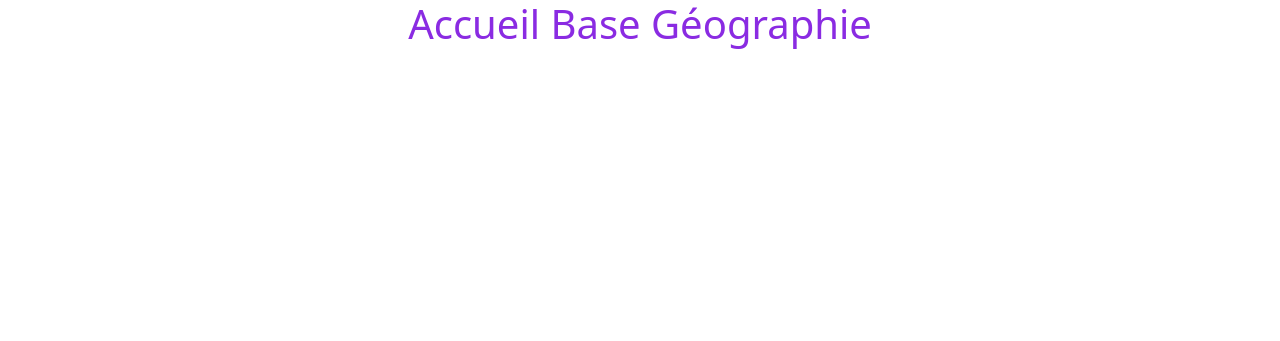
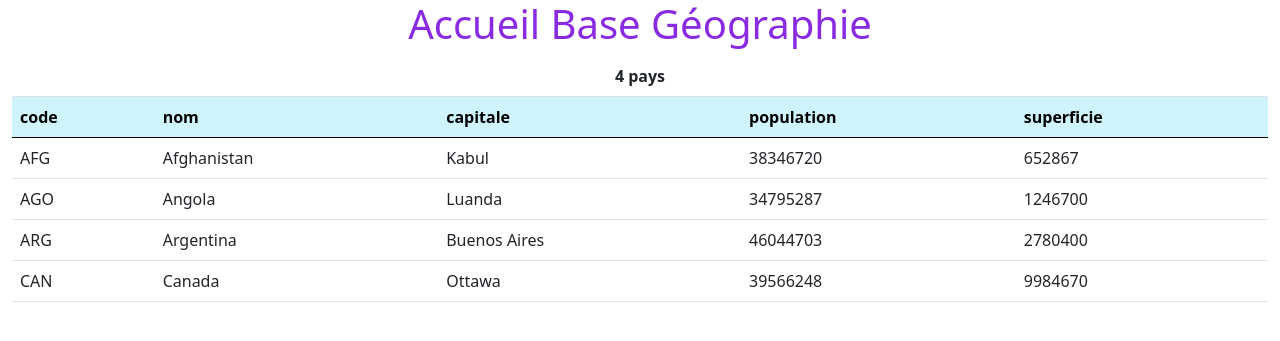
Before and after one commit to fred-lefevre/php-mariadb-geo, a PHP site: page / in a window 1280 px wide. Shown: the top 341 px of the page. Run offline with PHP 8.4, Linux system fonts and the light colour scheme; data comes from the database, SQL or seed files in the repository.

Commit message:
Affichage de la liste de tous les pays dans la page d'accueil

```diff
--- a/geographie.sql
+++ b/geographie.sql
@@ -14,4 +14,5 @@ CREATE TABLE geographie.pays (
 
 INSERT INTO geographie.pays (code, nom, capitale, population, superficie) VALUES ('AFG', 'Afghanistan', 'Kabul', 38346720, 652867);
 INSERT INTO geographie.pays (code, nom, capitale, population, superficie) VALUES ('AGO', 'Angola', 'Luanda', 34795287, 1246700);
+INSERT INTO geographie.pays (code, nom, capitale, population, superficie) VALUES ('ARG', 'Argentina', 'Buenos Aires', 46044703, 2780400);
 INSERT INTO geographie.pays (code, nom, capitale, population, superficie) VALUES ('CAN', 'Canada', 'Ottawa', 39566248, 9984670);
--- a/src/index.php
+++ b/src/index.php
@@ -1,5 +1,9 @@
 <?php
-
+$dbh = new PDO('mysql:host=127.0.0.1;dbname=geographie;port=3306;charset=utf8mb4', 'marco', 'polo');
+$stmt = $dbh->query('SELECT * FROM pays');
+$les_pays = $stmt->fetchAll(PDO::FETCH_ASSOC);
+$nb_pays = count($les_pays);
+$dbh = null;
 ?>
 <!DOCTYPE html>
 <html lang="fr">
@@ -16,9 +20,31 @@
             <h1>Accueil Base Géographie</h1>
         </div>
         <div class="container-fluid">
-
-
-
+            <table class="table">
+                <thead>
+                    <tr>
+                        <th class="text-center" colspan="5"><?= $nb_pays ?> pays</th>
+                    </tr>
+                    <tr class="table-info">
+                        <th>code</th>
+                        <th>nom</th>
+                        <th>capitale</th>
+                        <th>population</th>
+                        <th>superficie</th>
+                    </tr>
+                </thead>
+                <tbody>
+                    <?php foreach ($les_pays as $un_pays) { ?>
+                        <tr>
+                            <td><?= $un_pays["code"] ?></td>
+                            <td><?= $un_pays["nom"] ?></td>
+                            <td><?= $un_pays["capitale"] ?></td>
+                            <td><?= $un_pays["population"] ?></td>
+                            <td><?= $un_pays["superficie"] ?></td>
+                        </tr>
+                    <?php } ?>
+                </tbody>
+            </table>
         </div>
         <!-- Bootstrap Bundle with Popper -->
         <script src="./js/bootstrap.bundle.min.js"></script>
```
